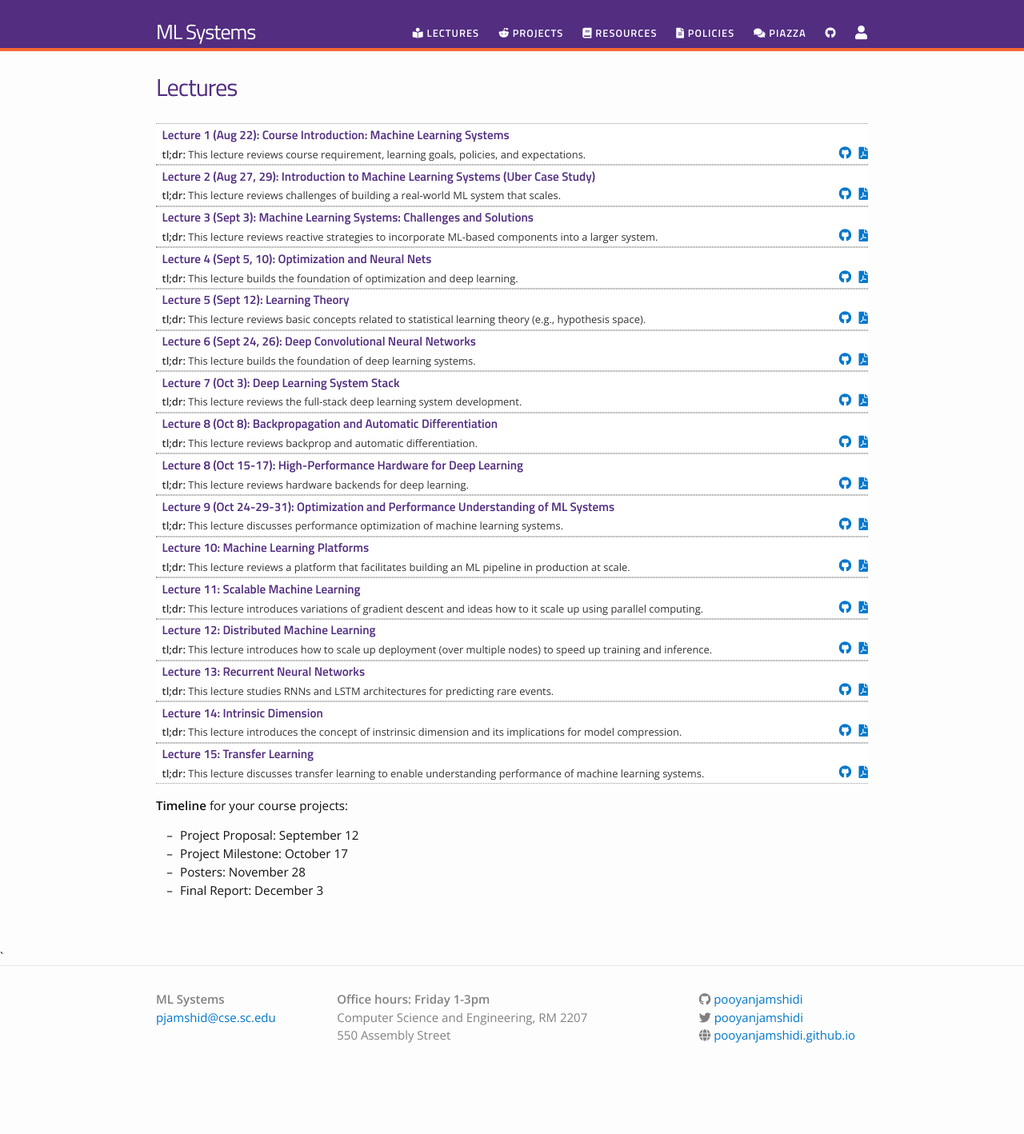
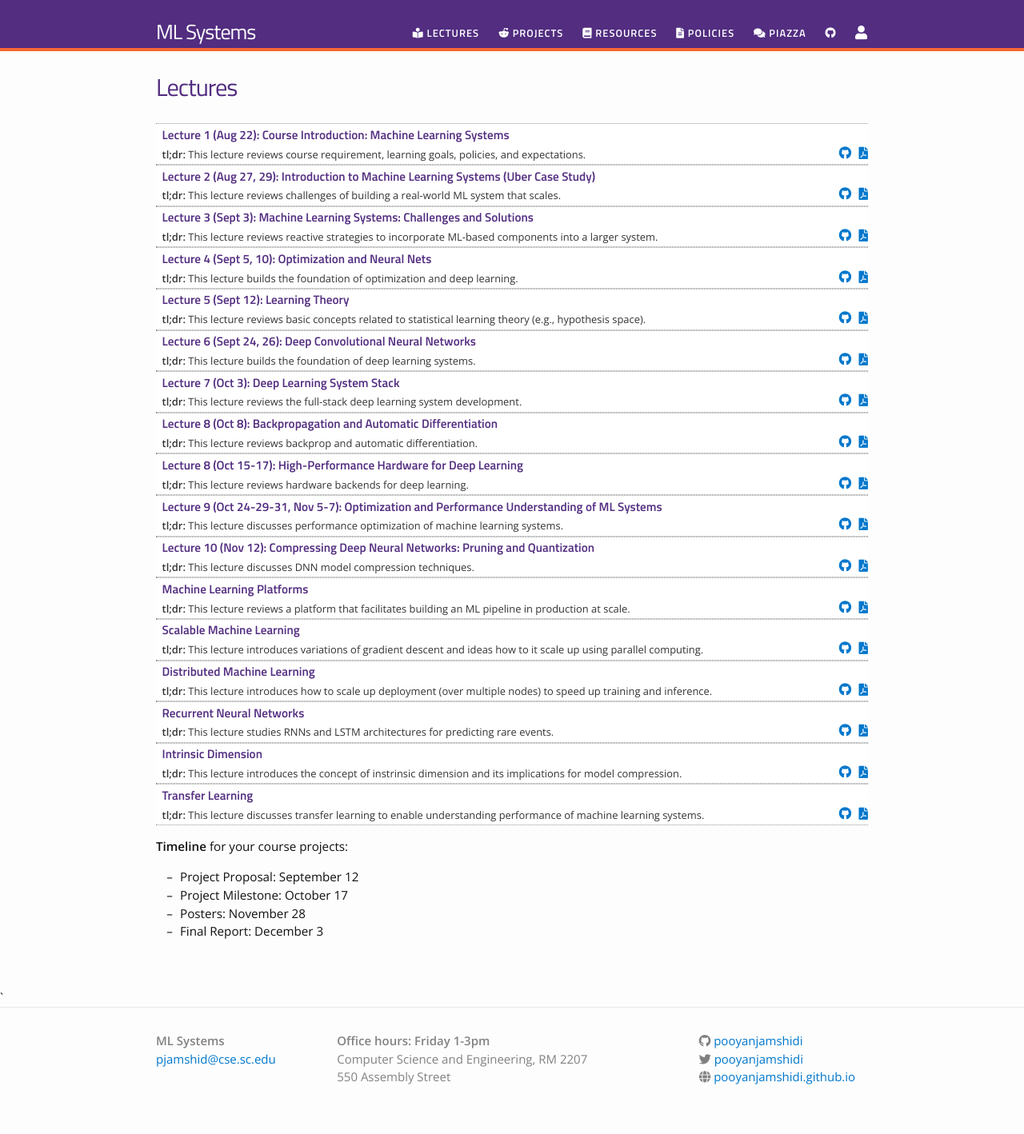
Before and after one commit to pooyanjamshidi/mls, a Jekyll site: the page built from lectures.md, in a window 1280 px wide. Shown: the whole page at 80% size. Built offline with Jekyll 4.4.1, drawn with Linux system fonts in a browser that asks for light colours; nearby versions of some CDN libraries; before the commit the page ends 1366 px from its top, so only the background shows below that.

Commit message:
added model compression

```diff
--- a/_data/lectures.yml
+++ b/_data/lectures.yml
@@ -43,37 +43,42 @@
   dirname: lectures
   tldr: "This lecture reviews hardware backends for deep learning."
 
-- title: "Lecture 9 (Oct 24-29-31): Optimization and Performance Understanding of ML Systems"
+- title: "Lecture 9 (Oct 24-29-31, Nov 5-7): Optimization and Performance Understanding of ML Systems"
   filename: mlsysperf
   dirname: lectures
   tldr: "This lecture discusses performance optimization of machine learning systems."
 
-- title: "Lecture 10: Machine Learning Platforms"
+- title: "Lecture 10 (Nov 12): Compressing Deep Neural Networks: Pruning and Quantization"
+  filename: dnncompress
+  dirname: lectures
+  tldr: "This lecture discusses DNN model compression techniques."
+
+- title: "Machine Learning Platforms"
   filename: mls03
   dirname: lectures
   tldr: "This lecture reviews a platform that facilitates building an ML pipeline in production at scale."
 
-- title: "Lecture 11: Scalable Machine Learning"
+- title: "Scalable Machine Learning"
   filename: mls04
   dirname: lectures
   tldr: "This lecture introduces variations of gradient descent and ideas how to it scale up using parallel computing."
 
-- title: "Lecture 12: Distributed Machine Learning"
+- title: "Distributed Machine Learning"
   filename: mls05
   dirname: lectures
   tldr: "This lecture introduces how to scale up deployment (over multiple nodes) to speed up training and inference."
 
-- title: "Lecture 13: Recurrent Neural Networks"
+- title: "Recurrent Neural Networks"
   filename: mls06
   dirname: lectures
   tldr: "This lecture studies RNNs and LSTM architectures for predicting rare events."
 
-- title: "Lecture 14: Intrinsic Dimension"
+- title: "Intrinsic Dimension"
   filename: mls07
   dirname: lectures
   tldr: "This lecture introduces the concept of instrinsic dimension and its implications for model compression."
 
-- title: "Lecture 15: Transfer Learning"
+- title: "Transfer Learning"
   filename: mls08
   dirname: lectures
   tldr: "This lecture discusses transfer learning to enable understanding performance of machine learning systems."
```
Also changed, not shown: 1 other file.
